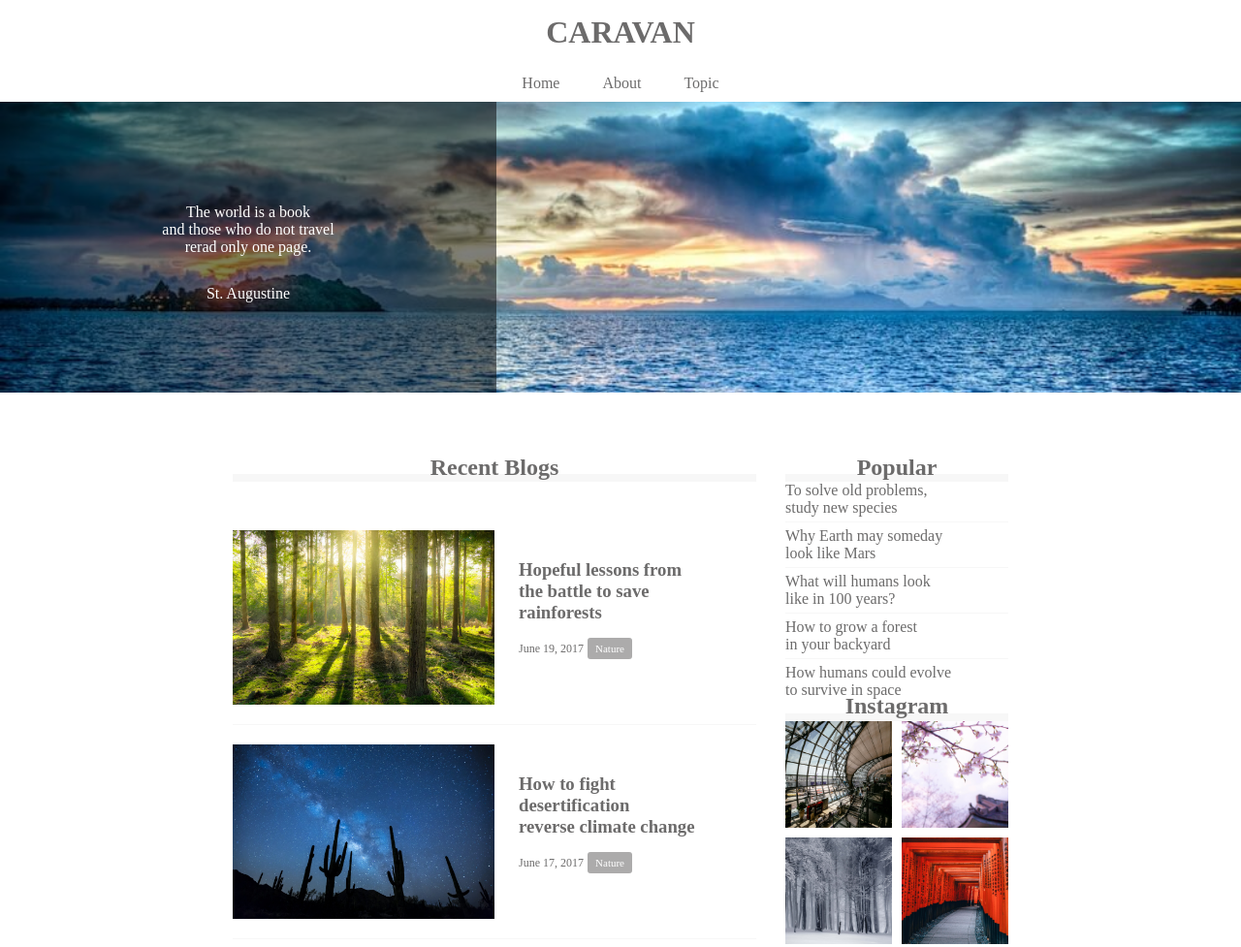
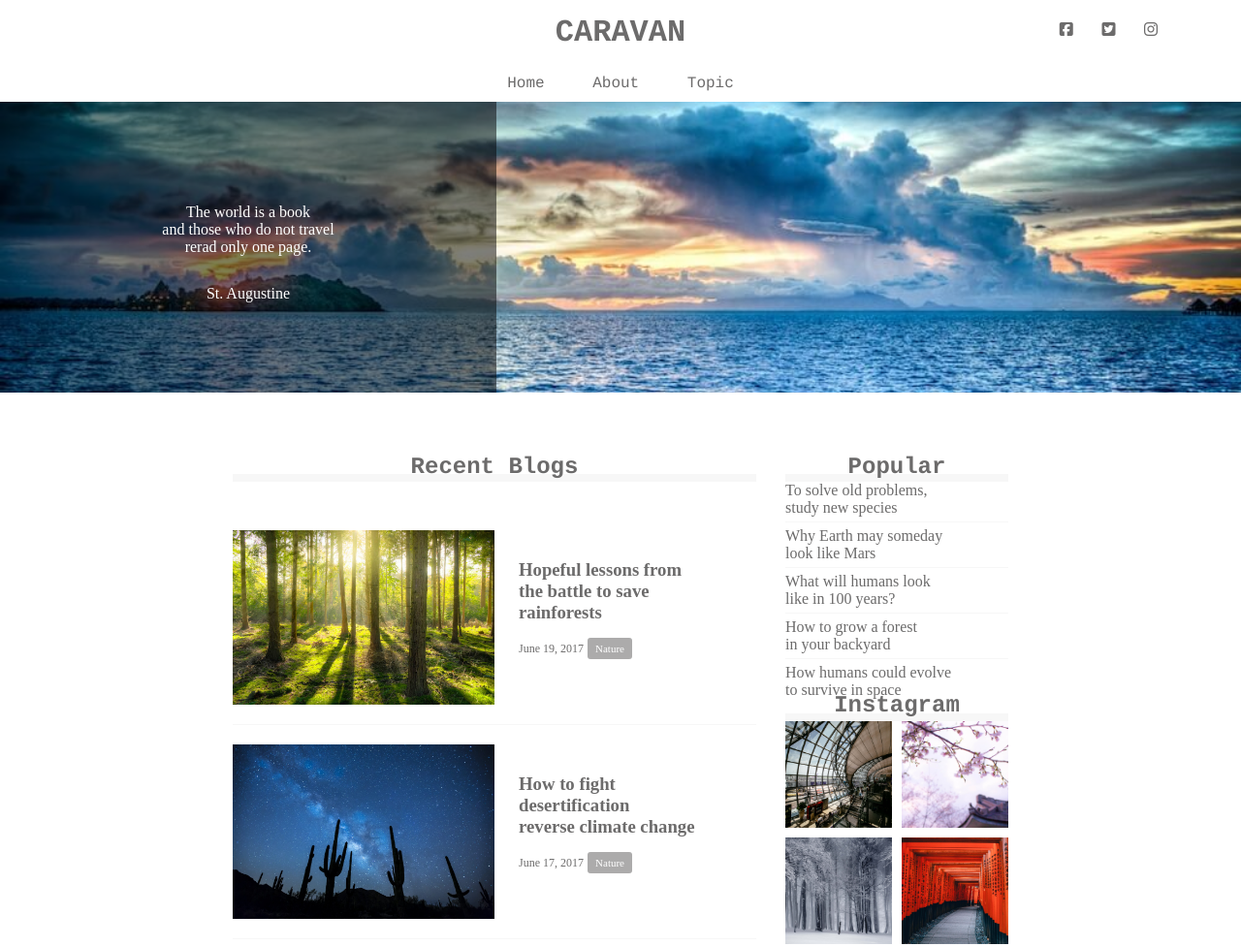
Before and after one commit to hiroakihonda19910302/CARAVAN-html, a plain HTML site: page index.html in a window 1280 px wide. Shown: the top 977 px of the page at 97% size. Drawn offline with Linux system fonts and the light colour scheme.

Commit message:
[Finish]1-9

```diff
--- a/index.html
+++ b/index.html
@@ -2,6 +2,7 @@
 <html>
 <head>
 	<meta charset="UTF-8">
+	<script src="https://kit.fontawesome.com/da6e295665.js" crossorigin="anonymous"></script>
 	<!-- CSSファイルの読み込み -->
 	<link rel="stylesheet" type="text/css" href="style.css">
 	<title>CARAVAN</title>
@@ -12,6 +13,11 @@
 		<h1 class="headline">
 			<a href="index.html">CARAVAN</a>
 		</h1>
+		<div class="social">
+		  <i class="fab fa-facebook-square"></i>
+		  <i class="fab fa-twitter-square"></i>
+		  <i class="fab fa-instagram"></i>
+		</div>
 	</header>
 	<nav>
 		<ul class="nav-list">
--- a/style.css
+++ b/style.css
@@ -13,8 +13,12 @@ a {
 	display: block;
 	clear: both;
 }
+header, nav, h2, main-visual, footer {
+	font-family: Chalkduster, "Bradly Hand", Courier, "Segoe Print", sans-serif;
+}
 
 header {
+	position: relative;
 	width: 90%;
 	padding: 15px 0;
 	margin: 0 auto;
@@ -24,6 +28,17 @@ header {
 /*headerタグ内のheadlineクラスにのみ反映される*/
 header .headline {
 	font-size: 32px;
+}
+
+.social {
+	position: absolute;
+	top: 22px;
+	right: 22px;
+}
+
+.social i {
+	display: inline-block;
+	margin-left: 20px;
 }
 
 .nav-list {
```
